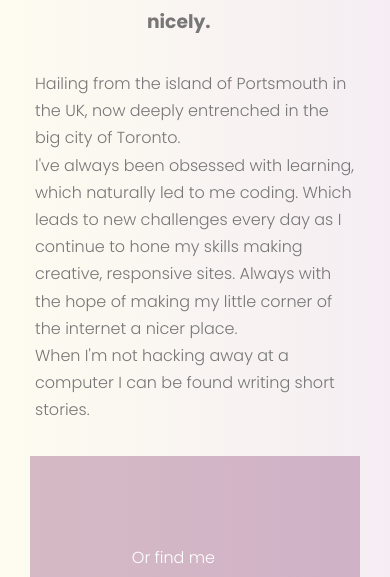
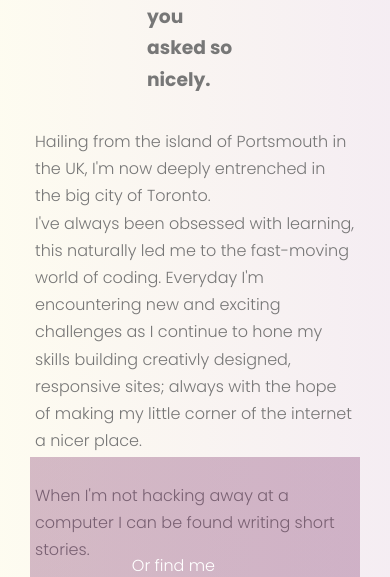
Before and after one commit to matthewcollier1/mcollierportfolio, a website: page index.html in a window 390 px wide. Shown: the part 2888-3465 px from the top of the page. Drawn offline with nearby package versions, Linux system fonts and the light colour scheme.

Commit message:
changed units to rem

```diff
--- a/index.html
+++ b/index.html
@@ -192,10 +192,12 @@
             <div class="about-me__text">
                 <h3>A little bit more about me ... since you asked so nicely.</h3>
                 <div class="about-me__text--flavour-text">
-                    <p>Hailing from the island of Portsmouth in the UK, now deeply entrenched in the big city of Toronto.
-                        <br /> I've always been obsessed with learning, which naturally led to me coding. Which leads to new challenges
-                        every day as I continue to hone my skills making creative, responsive sites. Always with the hope
-                        of making my little corner of the internet a nicer place.
+                    <p>Hailing from the island of Portsmouth in the UK, I'm now deeply entrenched in the big city of Toronto.
+                        <br /> I've always been obsessed with learning, this naturally led me to the fast-moving world of coding.
+                        Everyday I'm encountering new and exciting challenges as I continue to hone my skills building creativly
+                        designed, responsive sites; always with the hope of making my little corner of the internet a nicer
+                        place.
+                        <br />
                         <br /> When I'm not hacking away at a computer I can be found writing short stories.</p>
                 </div>
             </div>
--- a/sass/abstracts/_responsive.scss
+++ b/sass/abstracts/_responsive.scss
@@ -5,7 +5,7 @@
 
   .section-about-me {
     &--responsive {
-      height: 100%;
+      height: 48rem;
       padding-top: 6rem;
       margin-top: 20rem;
     }
--- a/sass/layout/_footer.scss
+++ b/sass/layout/_footer.scss
@@ -1,5 +1,5 @@
 .footer {
-  height: 40vh;
+  height: 22rem;
   background-image: linear-gradient(
       105deg,
       $gradient-purple 0%,
--- a/sass/layout/_projects.scss
+++ b/sass/layout/_projects.scss
@@ -37,7 +37,7 @@
 }
 
 .section-skills {
-  height: 50vh;
+  height: 30rem;
   display: -webkit-box;
   display: -ms-flexbox;
   display: flex;
--- a/sass/pages/_home.scss
+++ b/sass/pages/_home.scss
@@ -1,5 +1,5 @@
 .section-projects {
-  height: 75vh;
+  height: 40rem;
 }
 
 .section-book {
```
Also changed, not shown: css/style.css, 1 other file.
